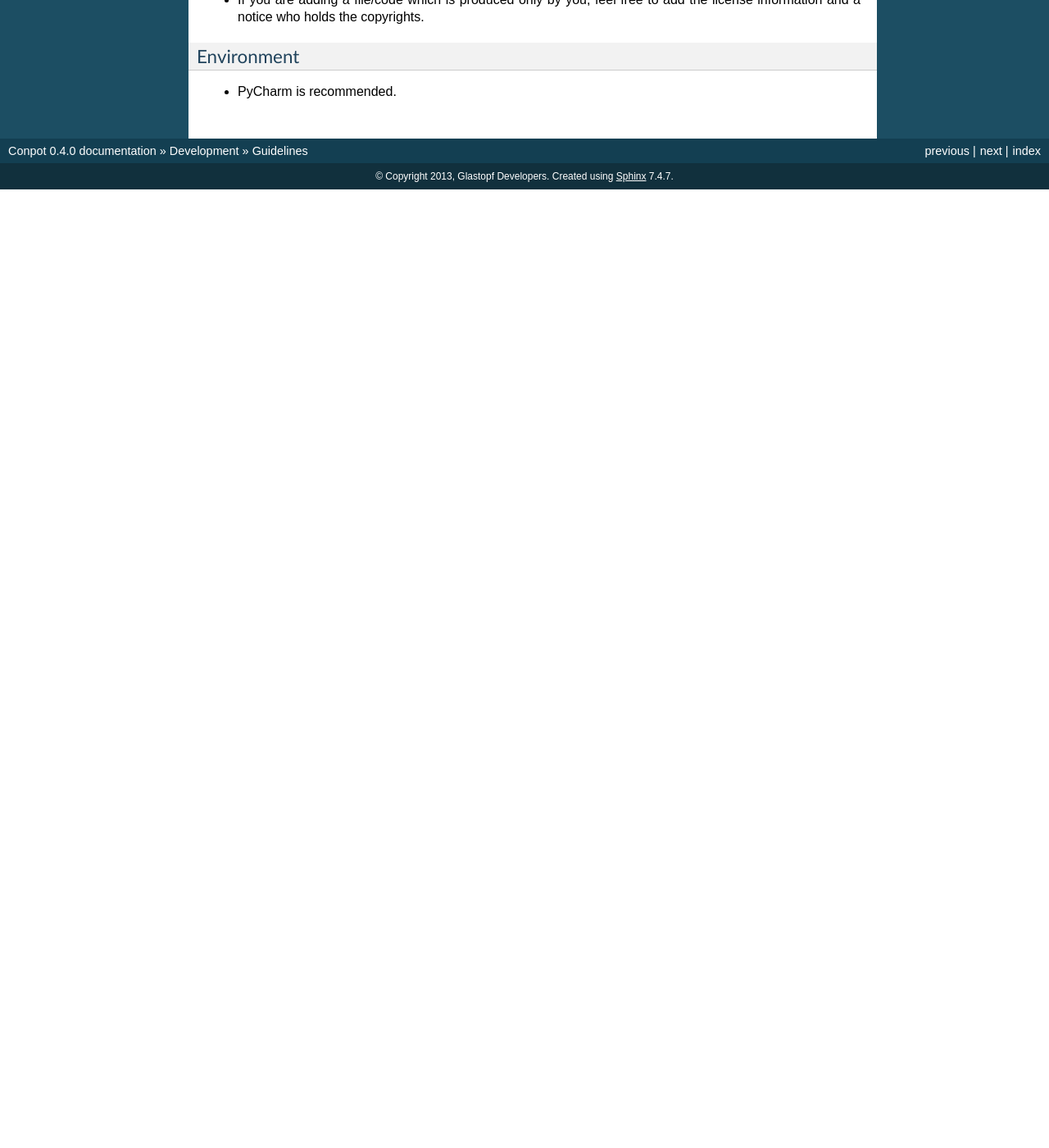
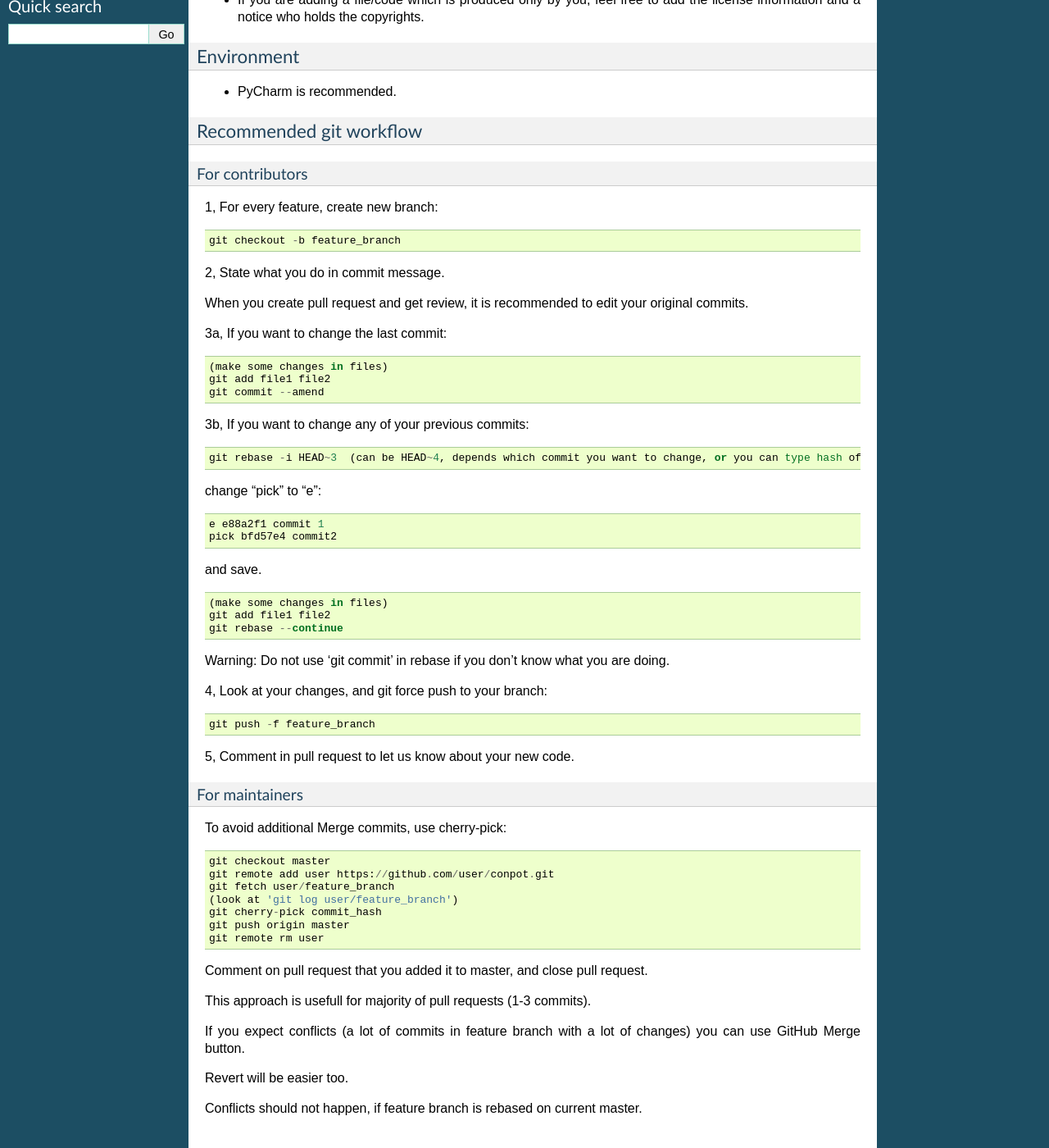
Before and after one commit to logictitans/PLC-conpot, a Sphinx documentation site: the page built from docs/source/development/guidelines.rst, in a window 1280 px wide and 1400 px high, scrolled down 415 px. Shown: the whole window at 82% size. Built offline with Sphinx 7.4.7, drawn with Linux system fonts in a browser that asks for light colours; the version number is read from the project's files by our own code; before the commit the page ends 900 px from its top, so only the background shows below that; some of the changed text lies outside the part shown.

Commit message:
Add git workflow into guidelines

```diff
--- a/docs/source/development/guidelines.rst
+++ b/docs/source/development/guidelines.rst
@@ -21,3 +21,84 @@ Copyright
 Environment
 -----------
 * PyCharm is recommended.
+
+Recommended git workflow
+------------------------
+
+For contributors
+~~~~~~~~~~~~~~~~
+
+1, For every feature, create new branch:
+
+::
+
+  git checkout -b feature_branch
+
+2, State what you do in commit message.
+
+When you create pull request and get review, it is recommended to edit your original commits.
+
+3a, If you want to change the last commit:
+
+::
+
+  (make some changes in files)
+  git add file1 file2
+  git commit --amend
+
+3b, If you want to change any of your previous commits:
+
+::
+
+  git rebase -i HEAD~3  (can be HEAD~4, depends which commit you want to change, or you can type hash of previous commit)
+
+change "pick" to "e":
+
+::
+
+  e e88a2f1 commit 1
+  pick bfd57e4 commit2
+
+and save.
+
+::
+
+  (make some changes in files)
+  git add file1 file2
+  git rebase --continue
+
+Warning:
+Do not use 'git commit' in rebase if you don't know what you are doing.
+
+4, Look at your changes, and git force push to your branch:
+
+::
+
+  git push -f feature_branch
+
+5, Comment in pull request to let us know about your new code.
+
+For maintainers
+~~~~~~~~~~~~~~~
+
+To avoid additional Merge commits, use cherry-pick:
+
+::
+
+  git checkout master
+  git remote add user https://github.com/user/conpot.git
+  git fetch user/feature_branch
+  (look at 'git log user/feature_branch')
+  git cherry-pick commit_hash
+  git push origin master
+  git remote rm user
+
+Comment on pull request that you added it to master, and close pull request.
+
+This approach is usefull for majority of pull requests (1-3 commits).
+
+If you expect conflicts (a lot of commits in feature branch with a lot of changes) you can use GitHub Merge button.
+
+Revert will be easier too.
+
+Conflicts should not happen, if feature branch is rebased on current master.
```
